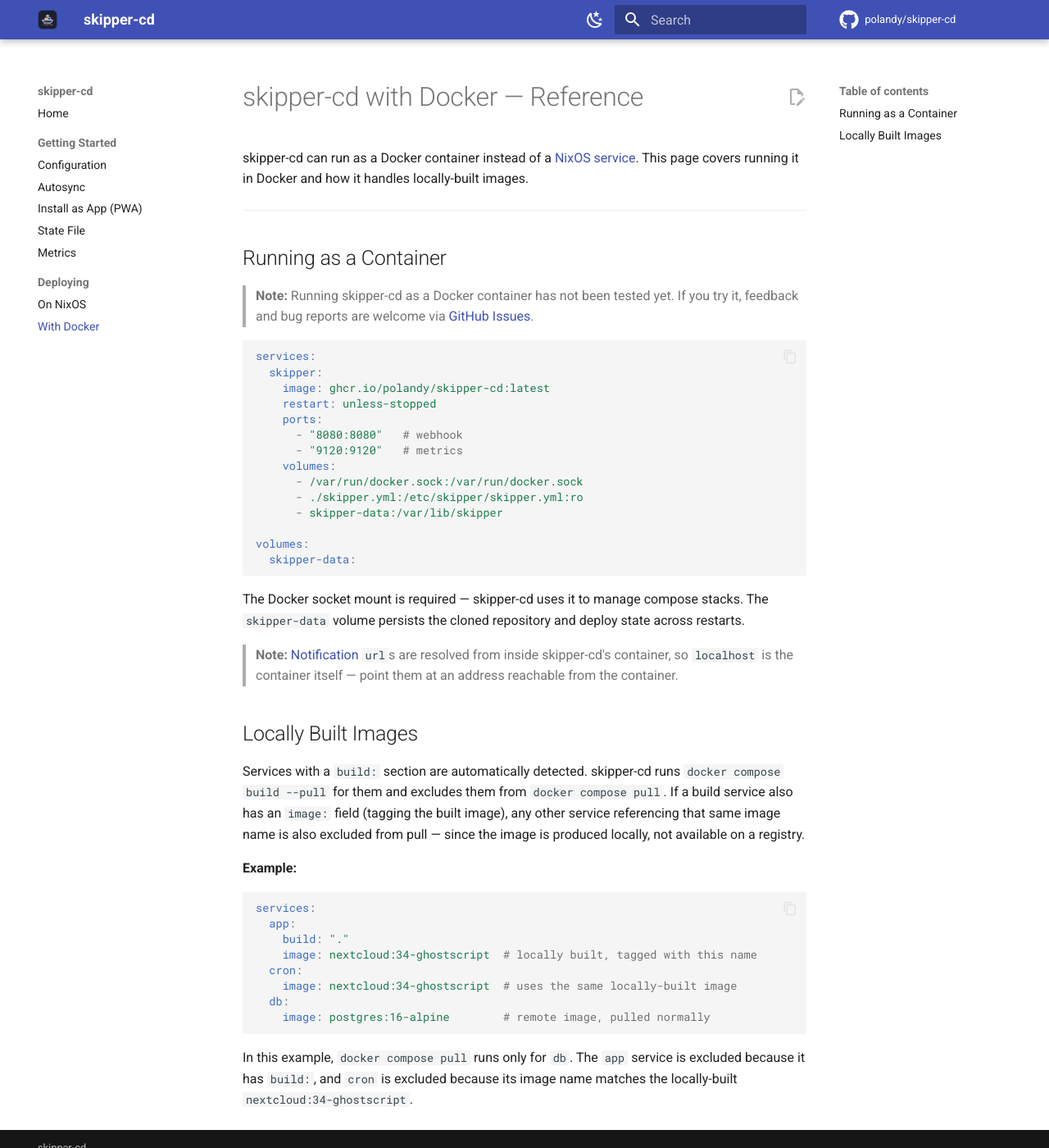
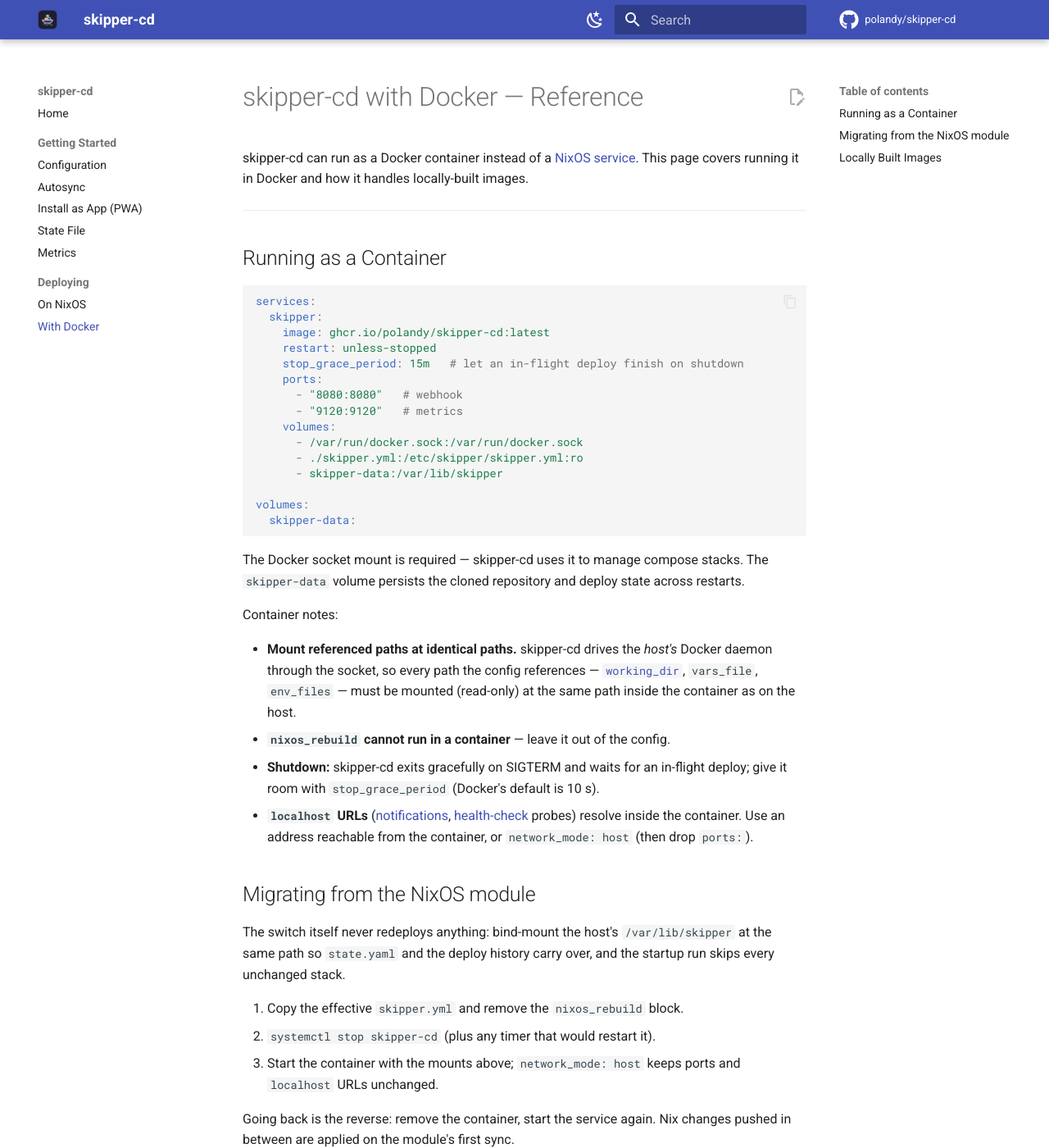
Before and after one commit to polandy/skipper-cd, an MkDocs documentation site: the page built from docs/docker.md, in a window 1280 px wide and 1400 px high. Shown: the whole window at 82% size. Built offline with MkDocs 1.6.1 and Material for MkDocs 9.7.7, drawn with Linux system fonts in a browser that asks for light colours; comment, search, counter and statistics services are not loaded.

Commit message:
docs(docker): mark the container path as verified and add operational guidance
Drops the 'has not been tested yet' note from docs/docker.md — the container path is verified end to end (clone, startup deploy, HMAC webhook redeploy, state persistence, graceful shutdown) and running in a real deployment. Adds reference-style notes: same-path mounts, stop_grace_period, network_mode: host for localhost URLs, and a short 'Migrating from the NixOS module' section.

````diff
--- a/docs/docker.md
+++ b/docs/docker.md
@@ -6,13 +6,12 @@
 
 ## Running as a Container
 
-> **Note:** Running skipper-cd as a Docker container has not been tested yet. If you try it, feedback and bug reports are welcome via [GitHub Issues](https://github.com/polandy/skipper-cd/issues).
-
 ```yaml
 services:
   skipper:
     image: ghcr.io/polandy/skipper-cd:latest
     restart: unless-stopped
+    stop_grace_period: 15m   # let an in-flight deploy finish on shutdown
     ports:
       - "8080:8080"   # webhook
       - "9120:9120"   # metrics
@@ -27,7 +26,22 @@
 
 The Docker socket mount is required — skipper-cd uses it to manage compose stacks. The `skipper-data` volume persists the cloned repository and deploy state across restarts.
 
-> **Note:** [Notification](configuration.md#notifications) `url`s are resolved from inside skipper-cd's container, so `localhost` is the container itself — point them at an address reachable from the container.
+Container notes:
+
+- **Mount referenced paths at identical paths.** skipper-cd drives the *host's* Docker daemon through the socket, so every path the config references — [`working_dir`](configuration.md#stack-fields), `vars_file`, `env_files` — must be mounted (read-only) at the same path inside the container as on the host.
+- **`nixos_rebuild` cannot run in a container** — leave it out of the config.
+- **Shutdown:** skipper-cd exits gracefully on SIGTERM and waits for an in-flight deploy; give it room with `stop_grace_period` (Docker's default is 10 s).
+- **`localhost` URLs** ([notifications](configuration.md#notifications), [health-check](configuration.md#health-check-gated-rollback) probes) resolve inside the container. Use an address reachable from the container, or `network_mode: host` (then drop `ports:`).
+
+## Migrating from the NixOS module
+
+The switch itself never redeploys anything: bind-mount the host's `/var/lib/skipper` at the same path so `state.yaml` and the deploy history carry over, and the startup run skips every unchanged stack.
+
+1. Copy the effective `skipper.yml` and remove the `nixos_rebuild` block.
+2. `systemctl stop skipper-cd` (plus any timer that would restart it).
+3. Start the container with the mounts above; `network_mode: host` keeps ports and `localhost` URLs unchanged.
+
+Going back is the reverse: remove the container, start the service again. Nix changes pushed in between are applied on the module's first sync.
 
 ## Locally Built Images
 
````
